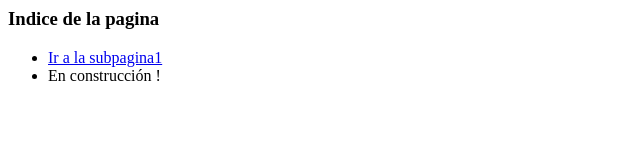
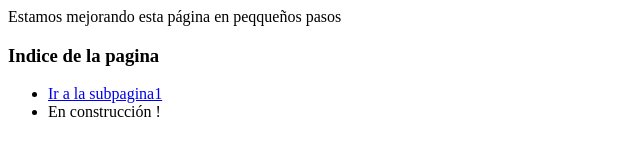
Before and after one commit to gonAlonso/pruebaGitCEBEM, a plain HTML site: page index.html in a window 1280 px wide. Shown: the whole page, without its empty margins (0-640 px from the left). Drawn offline with Linux system fonts and the light colour scheme.

Commit message:
Cambio un texto

```diff
--- a/index.html
+++ b/index.html
@@ -6,6 +6,9 @@
 </head>
 
 <body>
+    <div>
+        <p>Estamos mejorando esta página en peqqueños pasos</p>
+    </div>
     <div>
         <h3>Indice de la pagina</h3>
         <ul>
```
